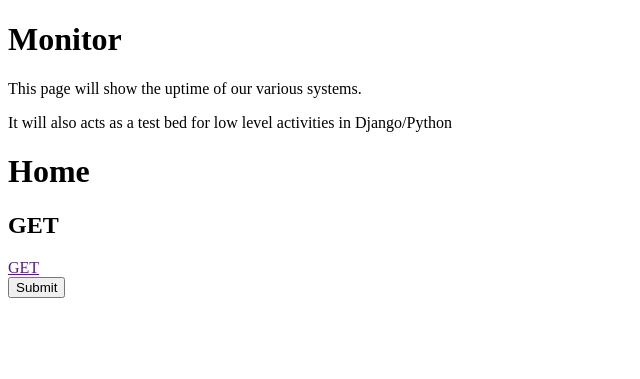
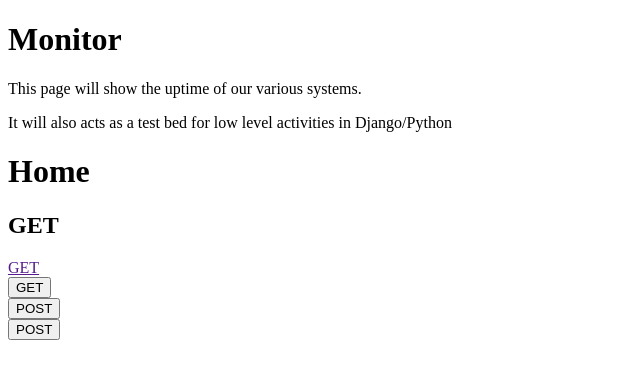
Before and after one commit to Patch67/-OpenCMIS, a Django app: page /monitor/monitor/ in a window 1280 px wide. Shown: the top 379 px of the page, without its empty margins (0-640 px from the left). Run offline with Django 3.2, Linux system fonts and the light colour scheme.

Commit message:
Experiment: HTML with several forms and feeding back data if it exists

```diff
--- a/version01a/opencmis/templates/monitor/home.html
+++ b/version01a/opencmis/templates/monitor/home.html
@@ -11,10 +11,23 @@
 <p>It will also acts as a test bed for low level activities in Django/Python</p>
 <h1>{{title}}</h1>
 <h2>{{method}}</h2>
+<p>{% if data %}{{data}}{% endif %}</p>
 <a href="">GET</a>
-<form action="" method="POST">
+<form action="" method="GET">
+    <!-- For a GET we do not need csrf_token -->
+    <!-- Get should never alter data -->
+    <button>GET</button>
+</form>
+
+<form action="" method="POST" name="something_else">
     {% csrf_token %}
-    <button>Submit</button>
+    <button>POST</button>
+</form>
+
+<form action="" method="POST" name="data">
+    {% csrf_token %}
+    <button>POST</button>
+    <input name="data" hidden="True" value="My data">
 </form>
 </body>
 </html>
```
